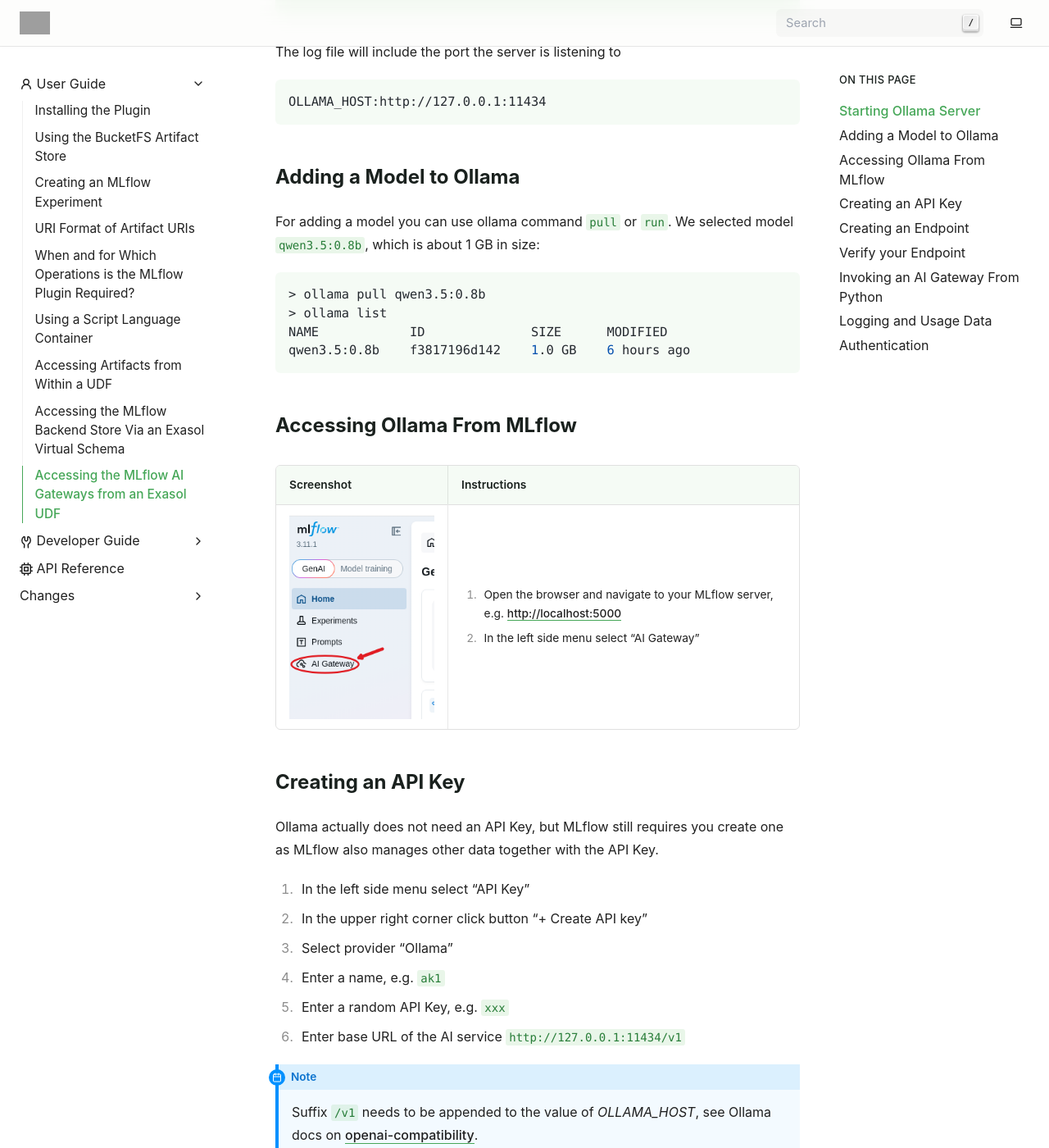
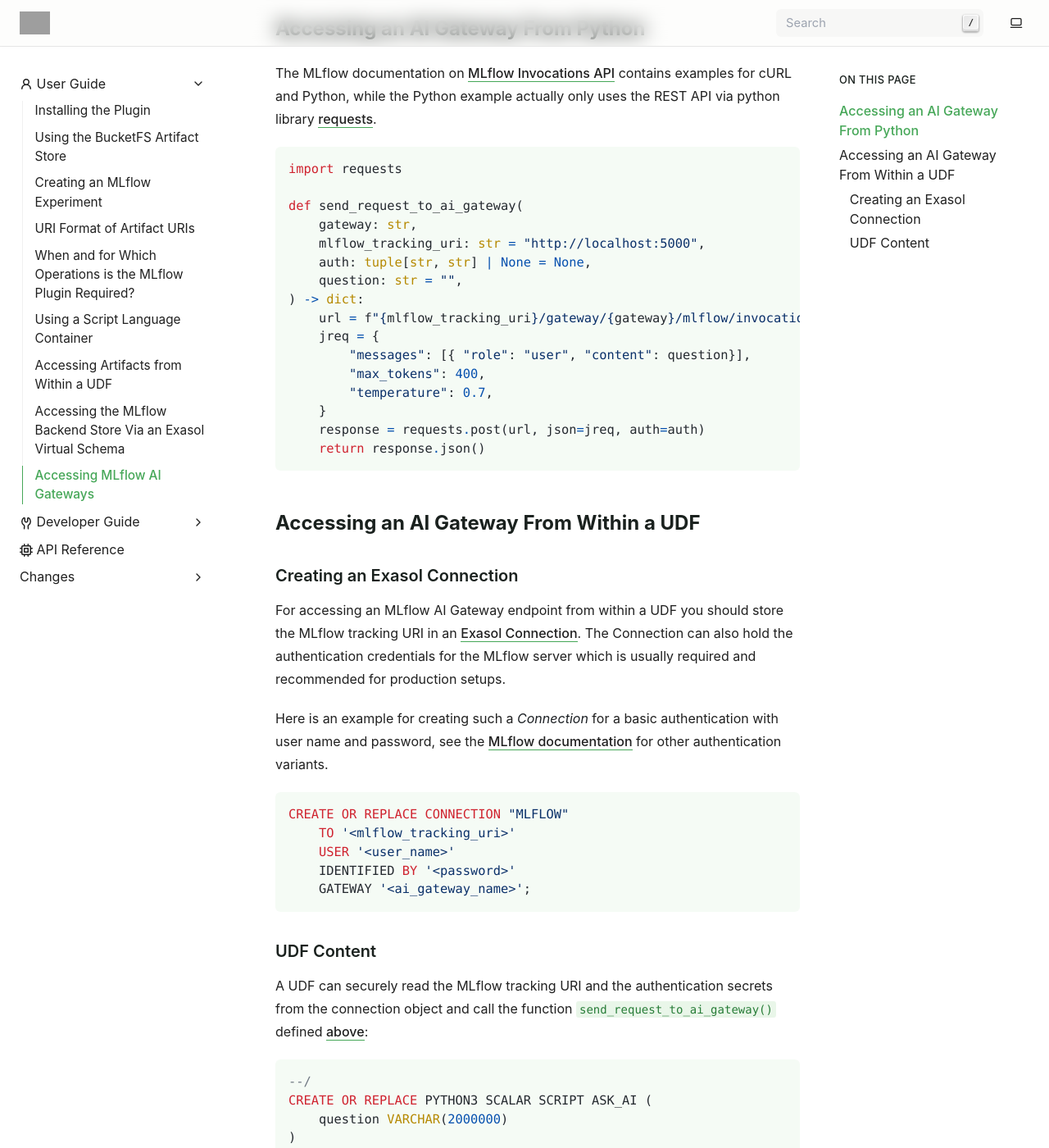
Before and after one commit to exasol/mlflow-plugin, a Sphinx documentation site: the page built from doc/user_guide/ai_gateway.rst, in a window 1280 px wide and 1400 px high, scrolled down 534 px. Shown: the whole window at 82% size. Built offline with Sphinx 7.4.7, drawn with Linux system fonts in a browser that asks for light colours; pages that are not in the unit, such as notebooks, are missing from menus; some of the changed text lies outside the part shown; grey boxes are pictures that could not be loaded.

Commit message:
Updated documentation on Accessing AI Gateways
Removed specifics on Ollama and information that is available in the MLflow
documentation.

Added notes on Exasol connections and authentication.

Added references to external resources for more details.

```diff
--- a/doc/user_guide/ai_gateway.rst
+++ b/doc/user_guide/ai_gateway.rst
@@ -1,167 +1,124 @@
-Accessing the MLflow AI Gateways from an Exasol UDF
-===================================================
+Accessing MLflow AI Gateways
+============================
 
 The following figure shows the basic system setup for accessing an MLflow AI
 Gateway from within a UDF:
 
 .. image:: img/ai-gateway/system-setup.svg
-    :scale: 130 %
+    :scale: 140 %
 
-This section uses Ollama as a free-of-cost example for an AI Gateway.
+In order to use such a setup, you need to
 
-Starting Ollama Server
-----------------------
+* Have access to an external Model Inference service or start it locally (e.g. `Ollama <ollama_>`_).
+* Have a model inside the inference service.
+* Create an AI Gateway endpoint in MLflow, see `MLflow documentation <create_endpoint_>`_.
 
-.. code-block:: shell
+.. _ollama: https://github.com/ollama/ollama/
+.. _create_endpoint:
+   https://mlflow.org/docs/latest/genai/governance/ai-gateway/endpoints/create-and-manage
 
-    ollama serve 2>ollama.log &
+.. _access_ai_gateway:
 
-The log file will include the port the server is listening to
+Accessing an AI Gateway From Python
+-----------------------------------
 
-.. code-block:: shell
+The MLflow documentation on `MLflow Invocations API
+<mlflow-invocations-api_>`_ contains examples for cURL and Python, while the
+Python example actually only uses the REST API via python library `requests
+<requests_>`_.
 
-    OLLAMA_HOST:http://127.0.0.1:11434
+.. code-block:: python
 
-Adding a Model to Ollama
-------------------------
+    import requests
 
-For adding a model you can use ollama command ``pull`` or ``run``.  We
-selected model ``qwen3.5:0.8b``, which is about 1 GB in size:
-
-.. code-block:: shell
-
-    > ollama pull qwen3.5:0.8b
-    > ollama list
-    NAME            ID              SIZE      MODIFIED
-    qwen3.5:0.8b    f3817196d142    1.0 GB    6 hours ago
-
-Accessing Ollama From MLflow
-----------------------------
-
-.. |pic1| image:: img/ai-gateway/1-select-gateway.png
-
-+-------------+---------------------------------------------------------+
-| Screenshot  | Instructions                                            |
-+=============+=========================================================+
-| |pic1|      | 1. Open the browser and navigate to your MLflow server, |
-|             |    e.g. http://localhost:5000                           |
-|             | 2. In the left side menu select "AI Gateway"            |
-+-------------+---------------------------------------------------------+
-
-Creating an API Key
--------------------
-
-Ollama actually does not need an API Key, but MLflow still requires you create
-one as MLflow also manages other data together with the API Key.
-
-1. In the left side menu select "API Key"
-2. In the upper right corner click button "+ Create API key"
-3. Select provider "Ollama"
-4. Enter a name, e.g. ``ak1``
-5. Enter a random API Key, e.g. ``xxx``
-6. Enter base URL of the AI service ``http://127.0.0.1:11434/v1``
-
-.. note::
-
-    Suffix ``/v1`` needs to be appended to the value of `OLLAMA_HOST`, see
-    Ollama docs on `openai-compatibility
-    <https://ollama.com/blog/openai-compatibility>`_.
-
-.. |pic3| image:: img/ai-gateway/3-api-key-1.png
-
-.. |pic4| image:: img/ai-gateway/4-api-key-2.png
-    :scale: 80%
-
-|pic3| |pic4|
-
-Creating an Endpoint
---------------------
-
-1. In the upper right corner click button "+ Create endpoint"
-2. Enter name, e.g. "ollama"
-3. For the model select provider "Ollama"
-4. Select model, in "Use a custom model name" enter ``qwen3.5:0.8b``
-5. Select "Use existing API key"
-6. Select the API key you created before, e.g. ``ak1``
-7. In the lower right corner click button "Create"
-
-.. image:: img/ai-gateway/2-create-endpoint.png
-
-Verify your Endpoint
---------------------
-
-1. In the upper right corner click button "Use"
-2. Select "MLflow Invocations"
-3. In field "Request" enter
-
-   .. code-block:: json
-
-       { "messages": [{
-           "role": "user",
-           "content": "What is the capital of Germany? (Keep it short)" }],
-         "max_tokens": 400 }
-
-4. Click button "Send Request"
-
-.. image:: img/ai-gateway/5-sample-request.png
-
-.. _invoke_ai_gateway:
-
-Invoking an AI Gateway From Python
-----------------------------------
+    def send_request_to_ai_gateway(
+        gateway: str,
+        mlflow_tracking_uri: str = "http://localhost:5000",
+        auth: tuple[str, str] | None = None,
+        question: str = "",
+    ) -> dict:
+        url = f"{mlflow_tracking_uri}/gateway/{gateway}/mlflow/invocations"
+        jreq = {
+            "messages": [{ "role": "user", "content": question}],
+            "max_tokens": 400,
+            "temperature": 0.7,
+        }
+        response = requests.post(url, json=jreq, auth=auth)
+        return response.json()
 
 .. _mlflow-invocations-api:
    https://mlflow.org/docs/latest/genai/governance/ai-gateway/endpoints/query-endpoints/#mlflow-invocations-api
 .. _requests: https://pypi.org/project/requests/
 
-The MLflow documentation on `MLflow Invocations API
-<mlflow-invocations-api_>`_ contains examples for cURL and Python, while
-Python actually only sends requests to the REST API via python library
-`requests <requests_>`_.
+Accessing an AI Gateway From Within a UDF
+-----------------------------------------
 
-.. code-block:: python
+Creating an Exasol Connection
+^^^^^^^^^^^^^^^^^^^^^^^^^^^^^
 
-    import json
-    import requests
+For accessing an MLflow AI Gateway endpoint from within a UDF you should store
+the MLflow tracking URI in an `Exasol Connection <exa_connection_>`_. The
+Connection can also hold the authentication credentials for the MLflow server
+which is usually required and recommended for production setups.
 
-    def send_request_to_ai_gateway(gateway_name: str = "ollama") -> None:
-        url = f"http://localhost:5000/gateway/{gateway_name}/mlflow/invocations"
-        question = "What is the capital of Germany? (Keep it short)"
-        jreq = {
-            "messages": [{ "role": "user", "content": question}],
-            "max_tokens": 400,
-            "temperature": 0.7,
-        }
-        response = requests.post(url, json=jreq)
-        data = response.json()
-        print(json.dumps(data, indent=2))
+Here is an example for creating such a *Connection* for a basic authentication
+with user name and password, see the `MLflow documentation <mlflow_auth_>`_
+for other authentication variants.
 
-Logging and Usage Data
-----------------------
+.. code-block:: SQL
 
-1. In the left side menu below "AI Gateway" select "Endpoints"
-2. Select your endpoint
+    CREATE OR REPLACE CONNECTION "MLFLOW"
+        TO '<mlflow_tracking_uri>'
+        USER '<user_name>'
+        IDENTIFIED BY '<password>'
+        GATEWAY '<ai_gateway_name>';
 
-Then you can select either "Usage" or "Logs":
+.. _exa_connection: https://docs.exasol.com/db/latest/sql/create_connection.htm
+.. _mlflow_auth:
+   https://mlflow.org/docs/latest/self-hosting/security/basic-http-auth/#using-rest-api
 
-.. image:: img/ai-gateway/usage.png
+UDF Content
+^^^^^^^^^^^
 
-.. image:: img/ai-gateway/logs.png
+A UDF can securely read the MLflow tracking URI and the authentication secrets
+from the connection object and call the function
+``send_request_to_ai_gateway()`` defined :ref:`above <access_ai_gateway>`:
 
-Authentication
---------------
+.. code-block:: sql
 
-The secret for accessing the Model Inference Provider (e.g. Ollama) is
-contained in the API Key in MLflow but for production environments MLflow
-authentication is strongly recommended.
+    --/
+    CREATE OR REPLACE PYTHON3 SCALAR SCRIPT ASK_AI (
+        question VARCHAR(2000000)
+    )
+    EMITS (
+        answer VARCHAR(2000000)
+    ) AS
 
-In this case the UDF needs authenticate to the MLflow REST API, and the
-example :ref:`invoke_ai_gateway` may look like
+    # Add function send_request_to_ai_gateway() here!
 
-.. code-block:: shell
+    def run(ctx):
+        conn = exa.get_connection("MLFLOW")
+        resp = send_request_to_ai_gateway(
+            conn.gateway,
+            conn.address,
+            auth=(conn.user, conn.password),
+            question=ctx.question,
+        )
+        try:
+            answer = resp["choices"][0]["message"]["content"]
+        except:
+            answer = ""
+        ctx.emit(answer)
+    /
+    ;
 
-    response = requests.post(url, json=jreq, auth=("user", "password"))
+    SELECT ASK_AI('What is the capital of Germany? (Keep it short)');
 
-Of course you should not reveal the credentials in your code but either use
-environment variables or an Exasol Connection Object to store them savely and
-retrieve them in your UDF.
+
+For more details please see Exasol's documentation on `Python UDFs
+<python_udfs_>`_ and `UDFs in general <udfs_>`_.
+
+.. _udfs:
+   https://docs.exasol.com/db/latest/database_concepts/udf_scripts.htm
+.. _python_udfs:
+   https://docs.exasol.com/db/latest/database_concepts/udf_scripts/python3.htm
```
Also changed, not shown: doc/index.rst (+22 -0 lines), doc/user_guide/img/ai-gateway/1-select-gateway.png (deleted), doc/user_guide/img/ai-gateway/2-create-endpoint.png (deleted), doc/user_guide/img/ai-gateway/3-api-key-1.png (deleted), doc/user_guide/img/ai-gateway/4-api-key-2.png (deleted), doc/user_guide/img/ai-gateway/5-sample-request.png (deleted), doc/user_guide/img/ai-gateway/logs.png (deleted), doc/user_guide/img/ai-gateway/system-setup.svg, doc/user_guide/img/ai-gateway/usage.png (deleted).
